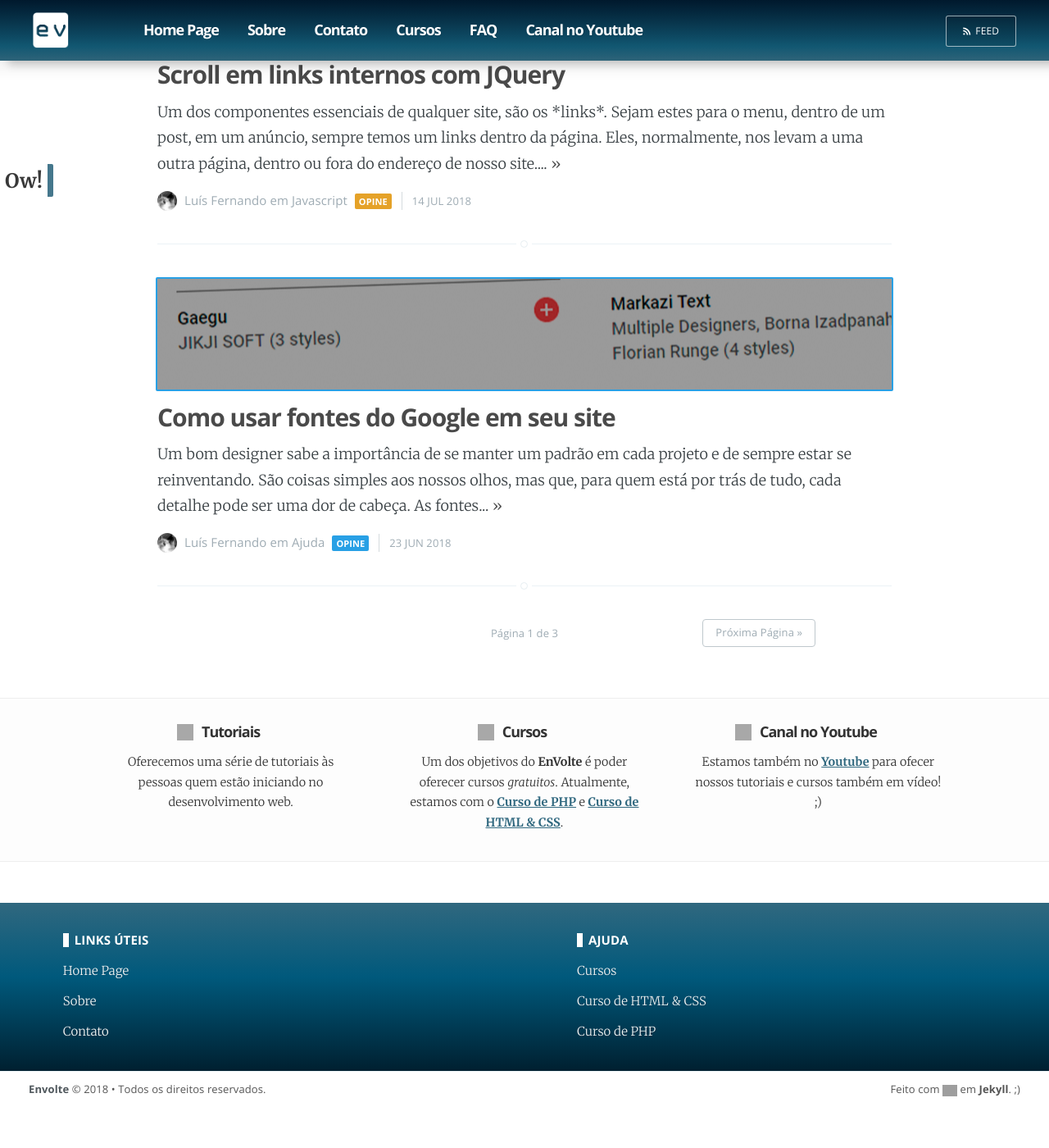
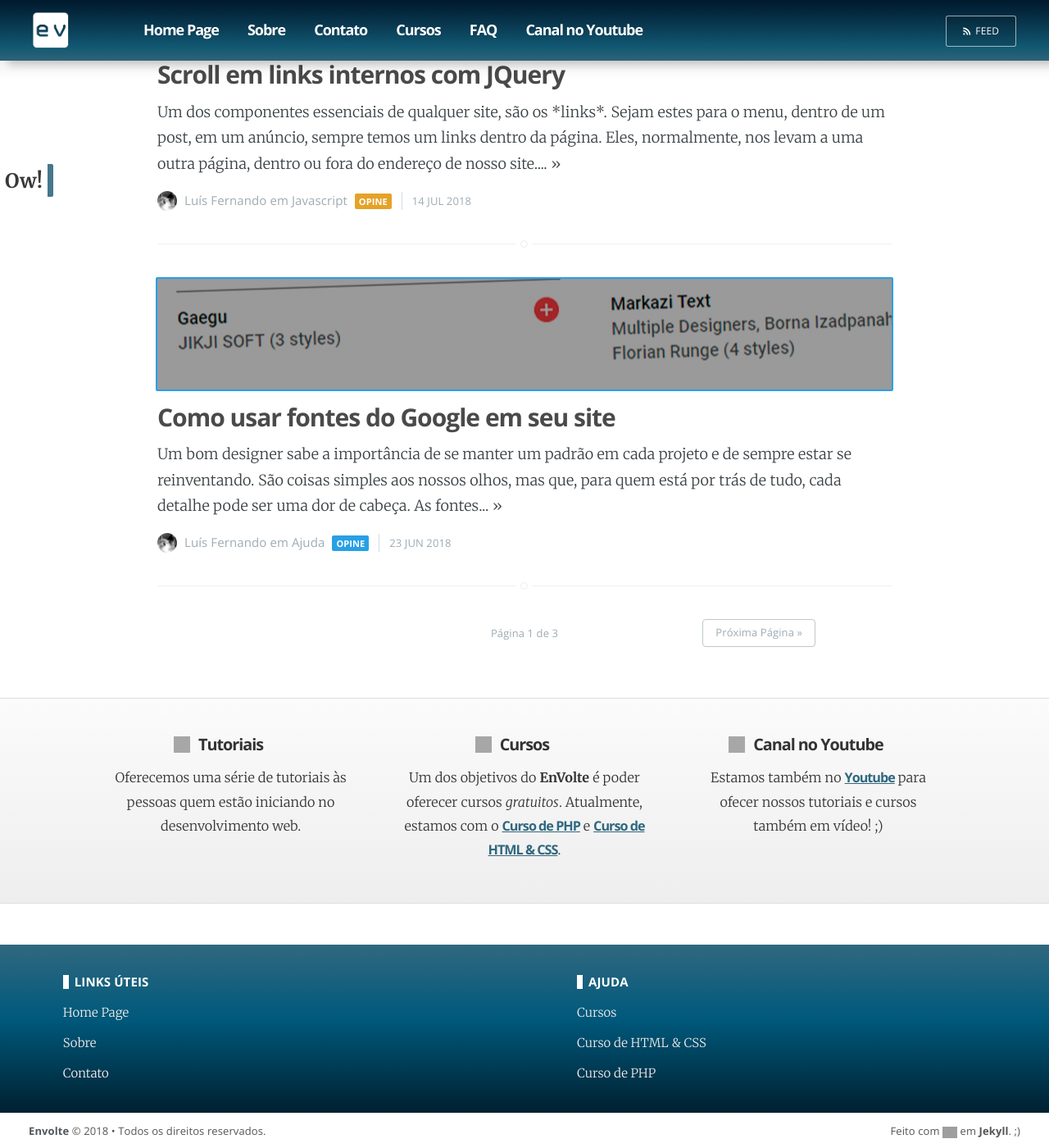
Before and after one commit to EnVolte/envolte.github.io, a Jekyll site: the page built from index.html, in a window 1280 px wide and 1400 px high, scrolled down 2766 px. Shown: the whole window at 82% size. Built offline with Jekyll 4.4.1, drawn with Linux system fonts in a browser that asks for light colours; the list of posts is cut into pages by our own code; before the commit the page ends 4116 px from its top, so only the background shows below that; grey boxes are pictures that could not be loaded.

Commit message:
Update screen.css

```diff
--- a/assets/css/screen.css
+++ b/assets/css/screen.css
@@ -1899,12 +1899,16 @@ footer#baixo .alignright {width: 45%; float: right; margin-right: 0%;}
 
 
 /* Seção sobre */
-section#about {width: 100%; height: auto; position: relative; display: inline-block; background-color: #fdfdfd; padding: 35px 0px; border-top: 1px solid #eee; border-bottom: 1px solid #eee; margin-top: 2rem;}
+section#about {width: 100%; height: auto; position: relative; display: inline-block; background: rgb(251,251,251); /* Old browsers */
+background: -moz-linear-gradient(top, rgba(251,251,251,1) 1%, rgba(238,238,238,1) 100%); /* FF3.6-15 */
+background: -webkit-linear-gradient(top, rgba(251,251,251,1) 1%,rgba(238,238,238,1) 100%); /* Chrome10-25,Safari5.1-6 */
+background: linear-gradient(to bottom, rgba(251,251,251,1) 1%,rgba(238,238,238,1) 100%); /* W3C, IE10+, FF16+, Chrome26+, Opera12+, Safari7+ */
+filter: progid:DXImageTransform.Microsoft.gradient( startColorstr='#fbfbfb', endColorstr='#eeeeee',GradientType=0 ); padding: 50px 0px; border-top: 1px solid #ddd; border-bottom: 1px solid #ddd; margin-top: 2rem;}
 section#about #centre {width: 80%; margin: 0px auto;}
-section#about h2 {font-family: Open Sans; margin: -5px 0px 0px; font-size: 1em; color: #333; transition: 0.7s ease; text-align: center;}
-section#about p {font-family: Merriweather; line-height: 1.7em; font-size: 0.8em; color: #333; transition: 0.7s ease; text-align: center; margin: 15px 0px 0px;}
+section#about h2 {font-family: Open Sans; margin: -5px 0px 0px; font-size: 1.1em; color: #333; transition: 0.7s ease; text-align: center;}
+section#about p {font-family: Merriweather; line-height: 1.8em; font-size: 0.9em; color: #333; transition: 0.7s ease; text-align: center; margin: 15px 0px 0px;}
 section#about span.icon {width: 20px; height: 20px; background-size: 20px; position: absolute; margin-top: 1px; margin-left: -30px; display: inline-block; opacity: 0.9;}
-section#about a {color: #30687f; font-weight: bold;}
+section#about a {color: #30687f; font-family: Open Sans; letter-spacing: -1px; font-weight: bold;}
 
 #left {width: 30%; float: left; position: relative;}
 #left:hover p, #left:hover h2 {color: #000;}
```
